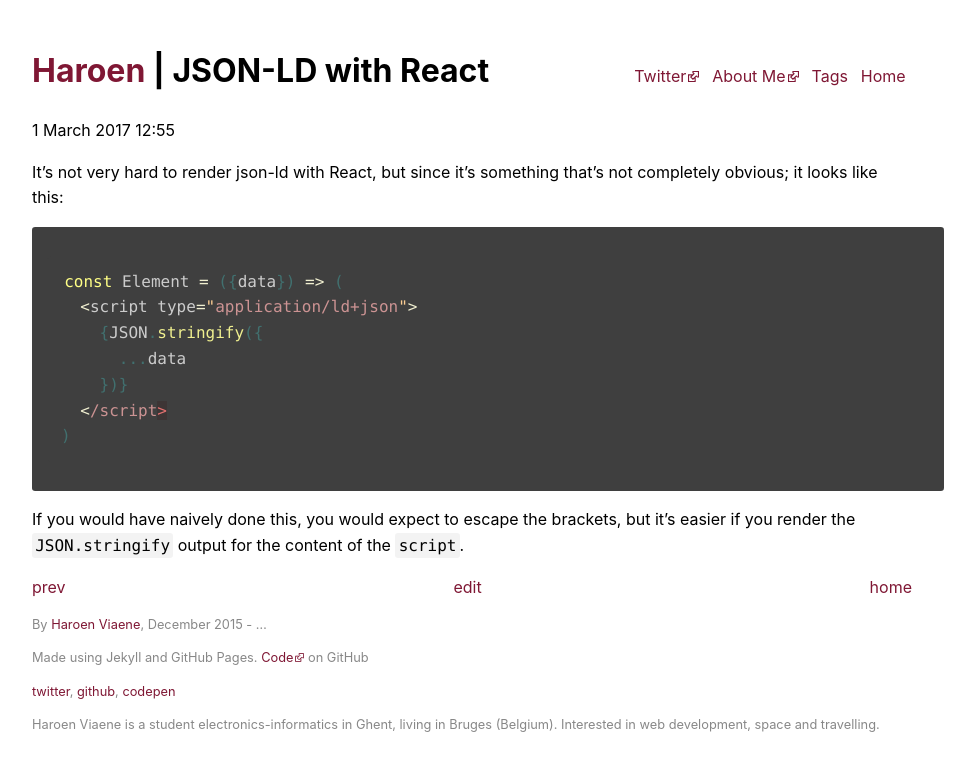
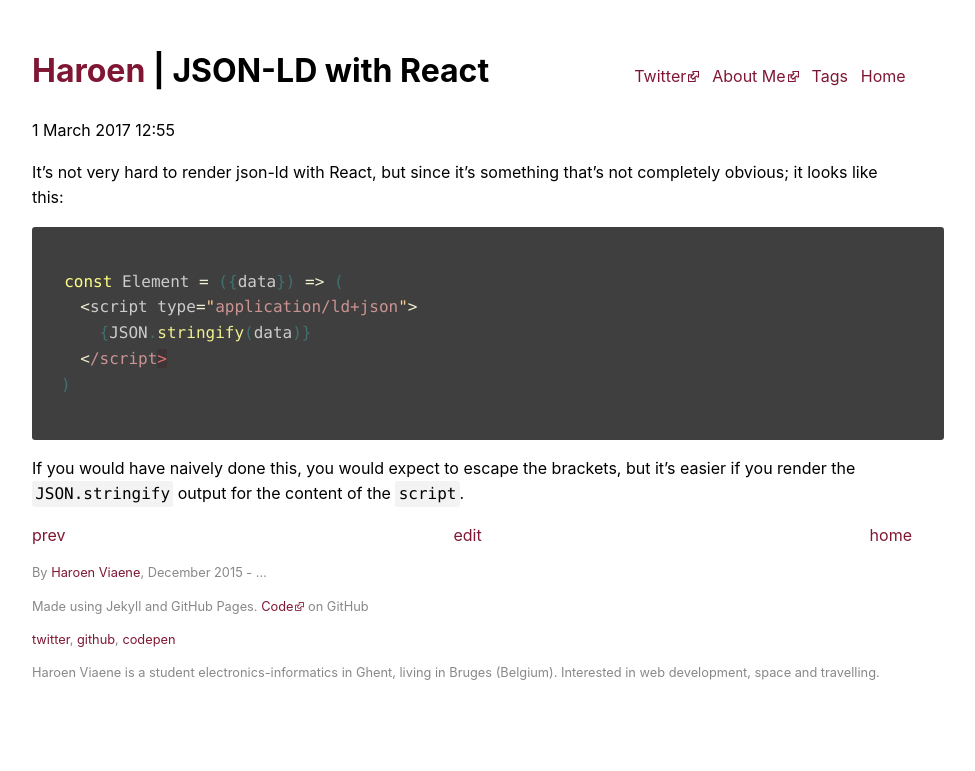
Before and after one commit to Haroenv/blog, a Jekyll site: the page built from _posts/2017-03-01-json-ld-with-react.md, in a window 1280 px wide. Shown: the top 771 px of the page, without its empty margins (168-1143 px from the left). Built offline with Jekyll 4.4.1, drawn with Linux system fonts in a browser that asks for light colours; our own code applies the rules of GitHub Pages for plain Markdown files; comment, search, counter and statistics services are not loaded.

Commit message:
fix wrong abstraction

````diff
--- a/_posts/2017-03-01-json-ld-with-react.md
+++ b/_posts/2017-03-01-json-ld-with-react.md
@@ -8,9 +8,7 @@ It's not very hard to render json-ld with React, but since it's something that's
 ```js
 const Element = ({data}) => (
   <script type="application/ld+json">
-    {JSON.stringify({
-      ...data
-    })}
+    {JSON.stringify(data)}
   </script>
 )
 ```
````
